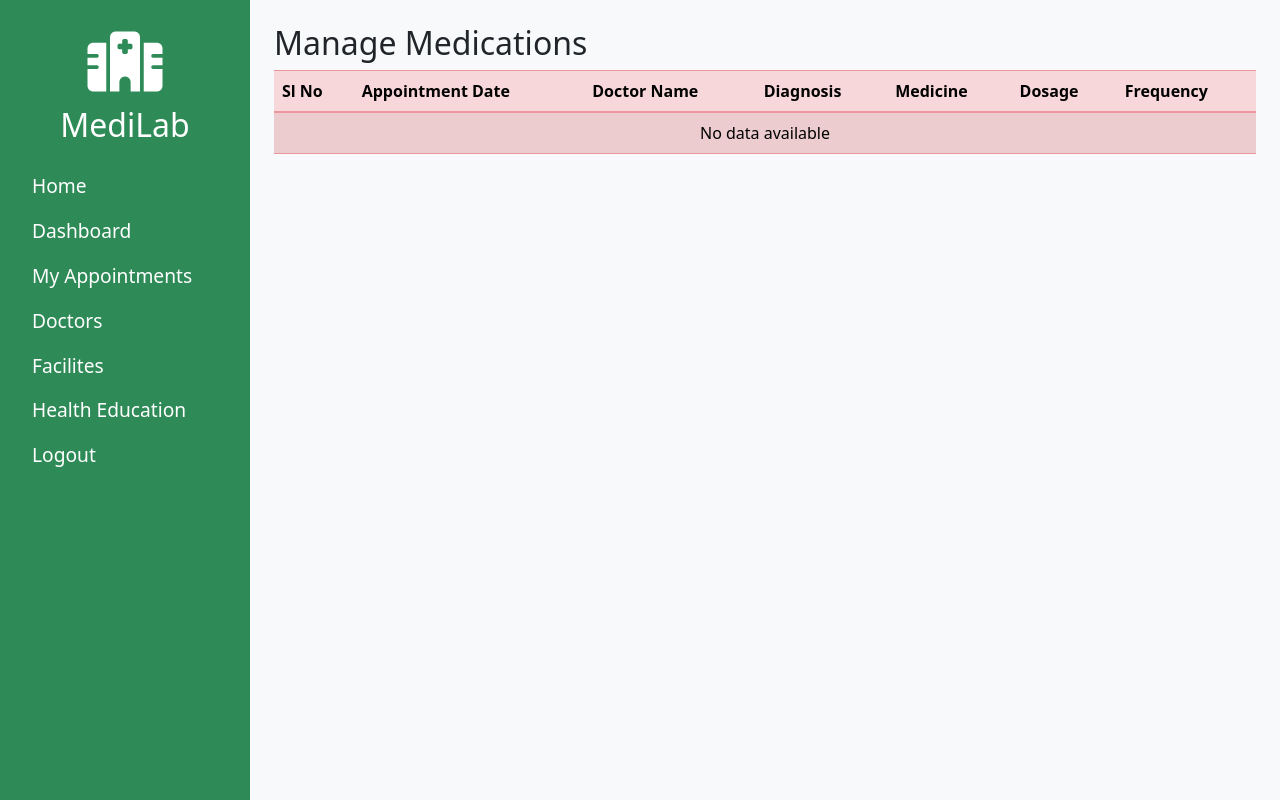
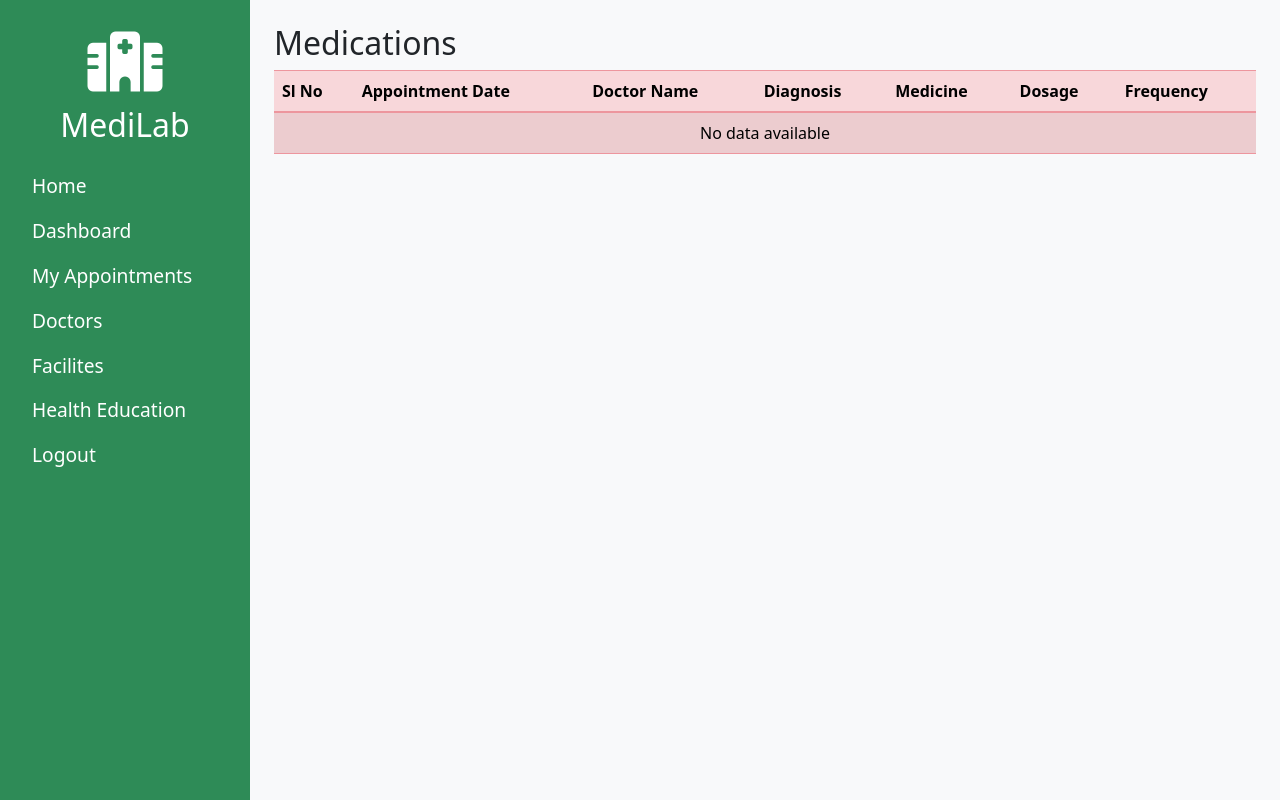
Before and after one commit to reshmakp91/Ehospitalmanagementsystem, a Django app: template templates/patientapp/eprescription.html in a window 1280 px wide. Run offline with Django 4.2, Linux system fonts and the light colour scheme; the template is opened without the code that fills it, so the values that code supplies are empty; some libraries are stand-ins or nearby versions.

Commit message:
Update eprescription.html

```diff
--- a/templates/patientapp/eprescription.html
+++ b/templates/patientapp/eprescription.html
@@ -6,7 +6,7 @@
         {% endfor %}
     {% endif %}
 
-    <h2>Manage Medications</h2>
+    <h2>Medications</h2>
     <table class="table table-danger table-striped">
         <thead>
             <tr>
```
